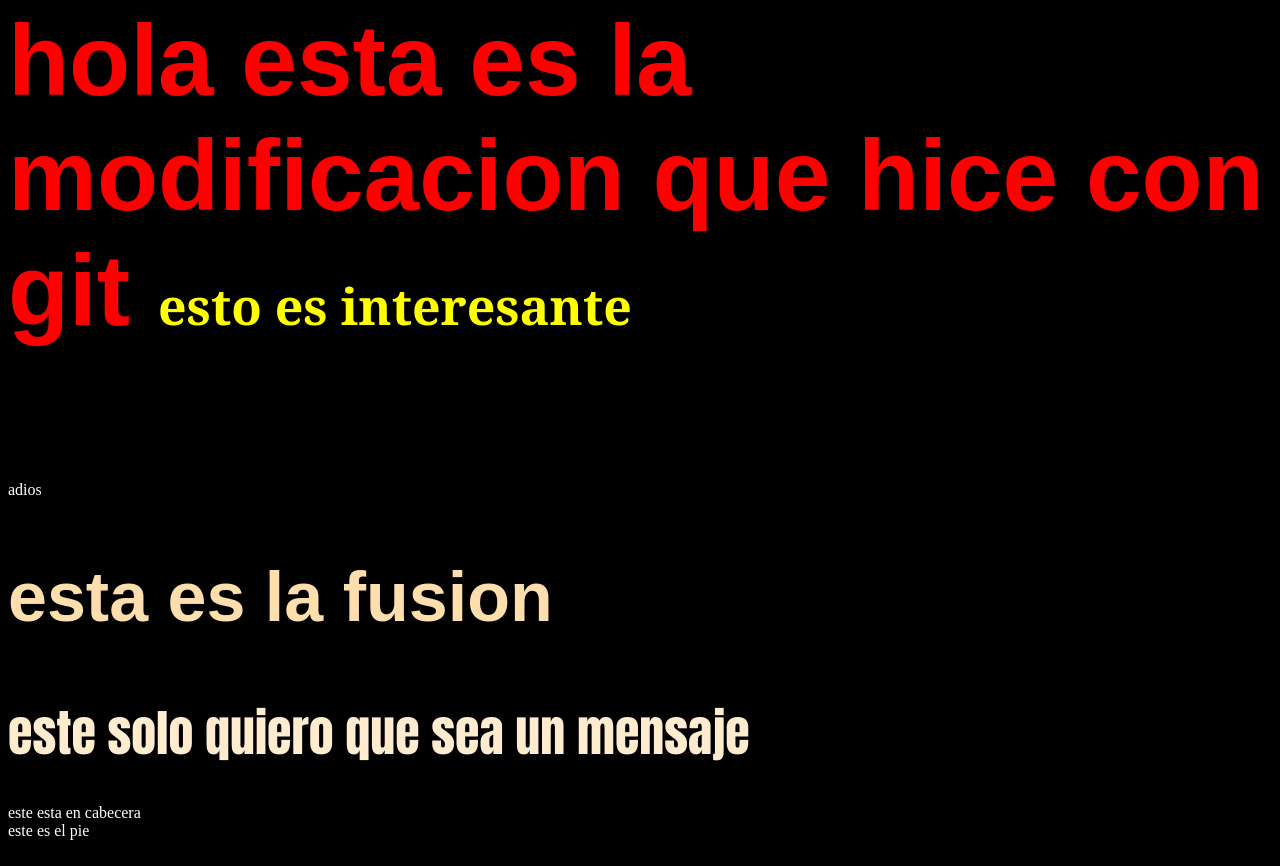
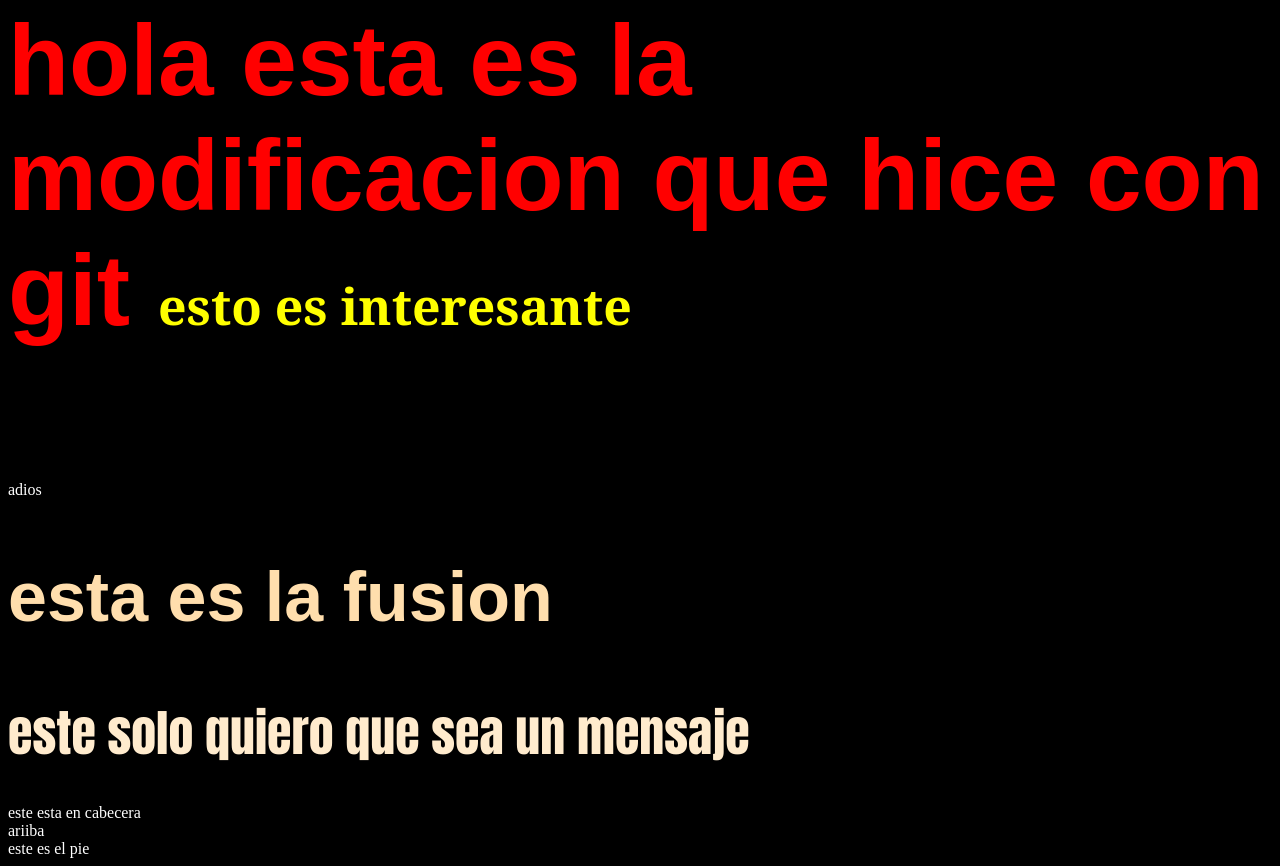
Before and after one commit to AlexisAldair15/Prueba, a plain HTML site: page index.html in a window 1280 px wide. Shown: the part 2333-3199 px from the top of the page. Drawn offline with Linux system fonts and the light colour scheme.

Commit message:
esta es la prueba

```diff
--- a/index.html
+++ b/index.html
@@ -58,6 +58,7 @@ adios
 
 <div>este esta en cabecera</div>
 
+<div>ariiba</div>
 </body>
 <footer>este es el pie</footer>
 </html>
```
